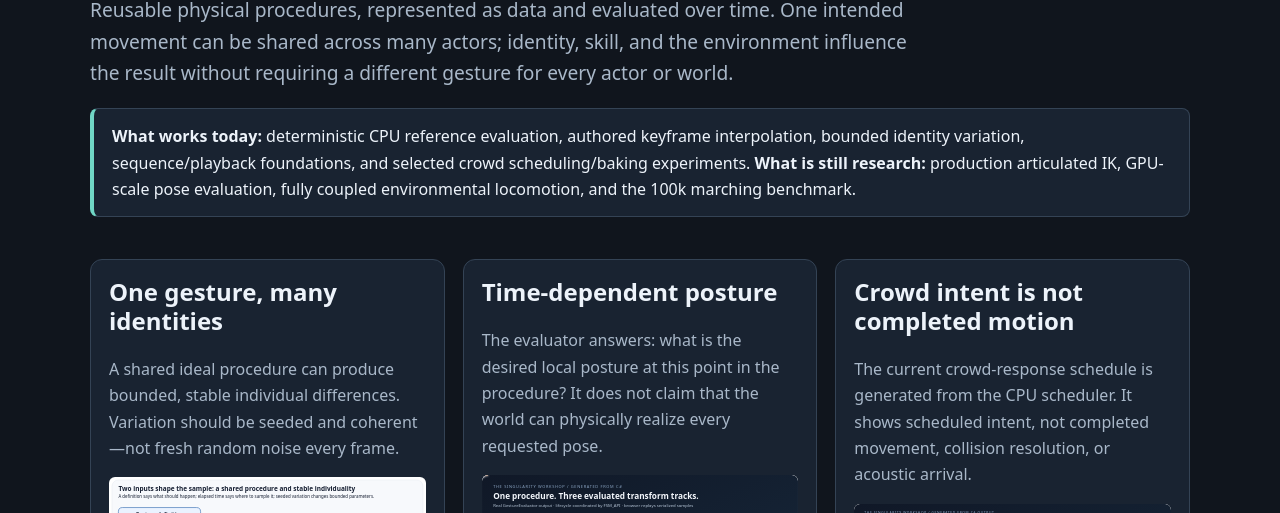
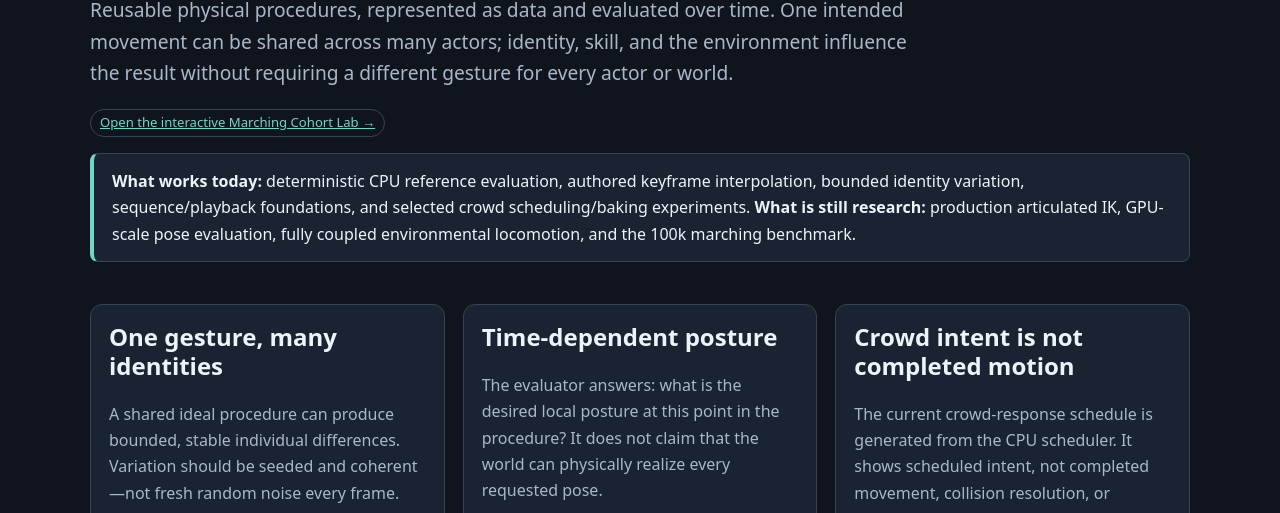
Before and after one commit to TrentBest/TheSingularityWorkshop.Gestures, a plain HTML site: page docs/index.html in a window 1280 px wide. Shown: the part 287-800 px from the top of the page. Drawn offline with Linux system fonts and the light colour scheme.

Commit message:
Link the interactive marching cohort lab from Pages

```diff
--- a/docs/index.html
+++ b/docs/index.html
@@ -34,6 +34,7 @@
     <span class="tag">Development evidence · early alpha</span>
     <h1>Gestures</h1>
     <p class="lead">Reusable physical procedures, represented as data and evaluated over time. One intended movement can be shared across many actors; identity, skill, and the environment influence the result without requiring a different gesture for every actor or world.</p>
+    <p><a class="tag" href="marching-lab.html">Open the interactive Marching Cohort Lab →</a></p>
     <div class="status"><strong>What works today:</strong> deterministic CPU reference evaluation, authored keyframe interpolation, bounded identity variation, sequence/playback foundations, and selected crowd scheduling/baking experiments. <strong>What is still research:</strong> production articulated IK, GPU-scale pose evaluation, fully coupled environmental locomotion, and the 100k marching benchmark.</div>
   </header>
   <main>
```
